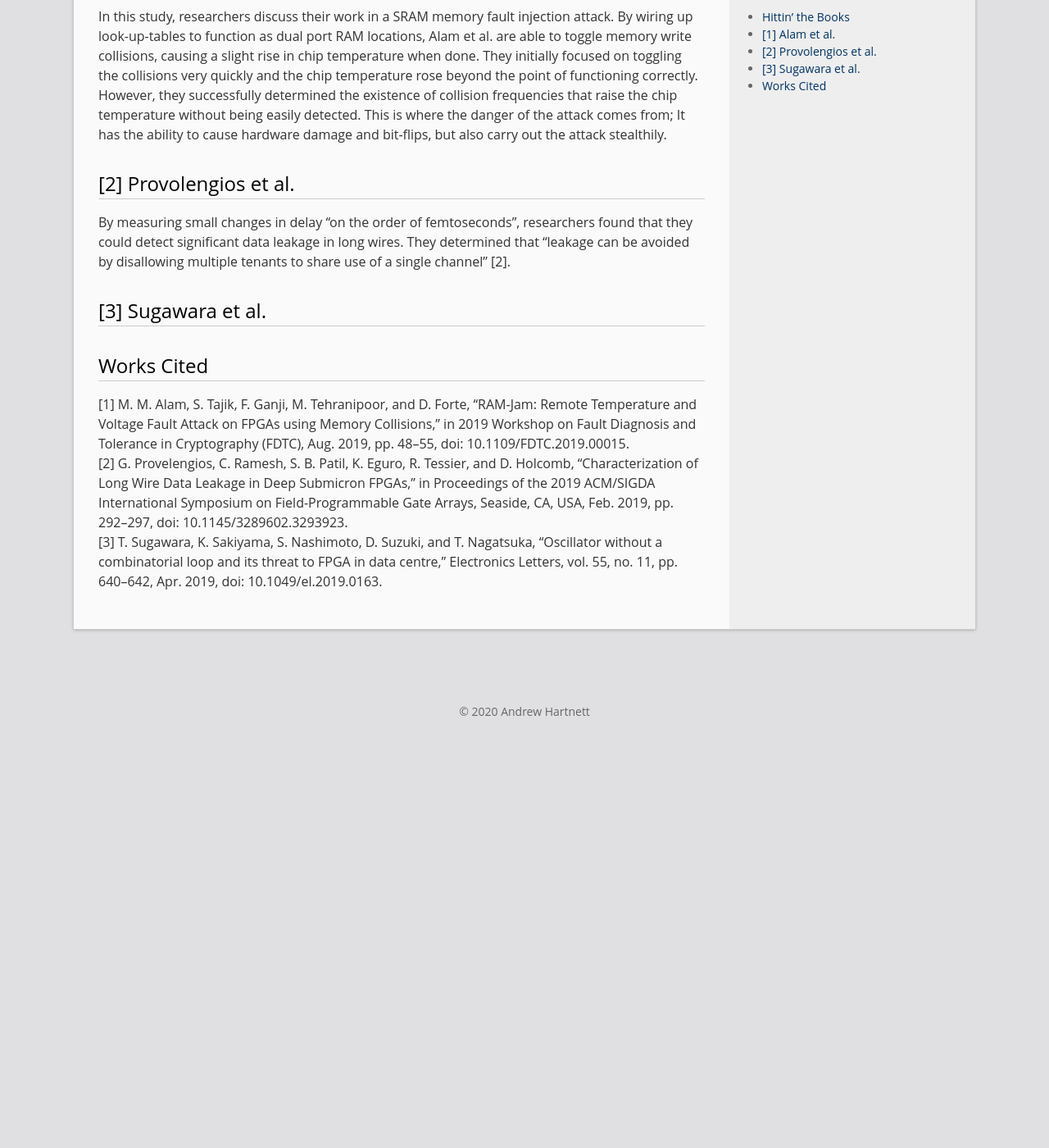
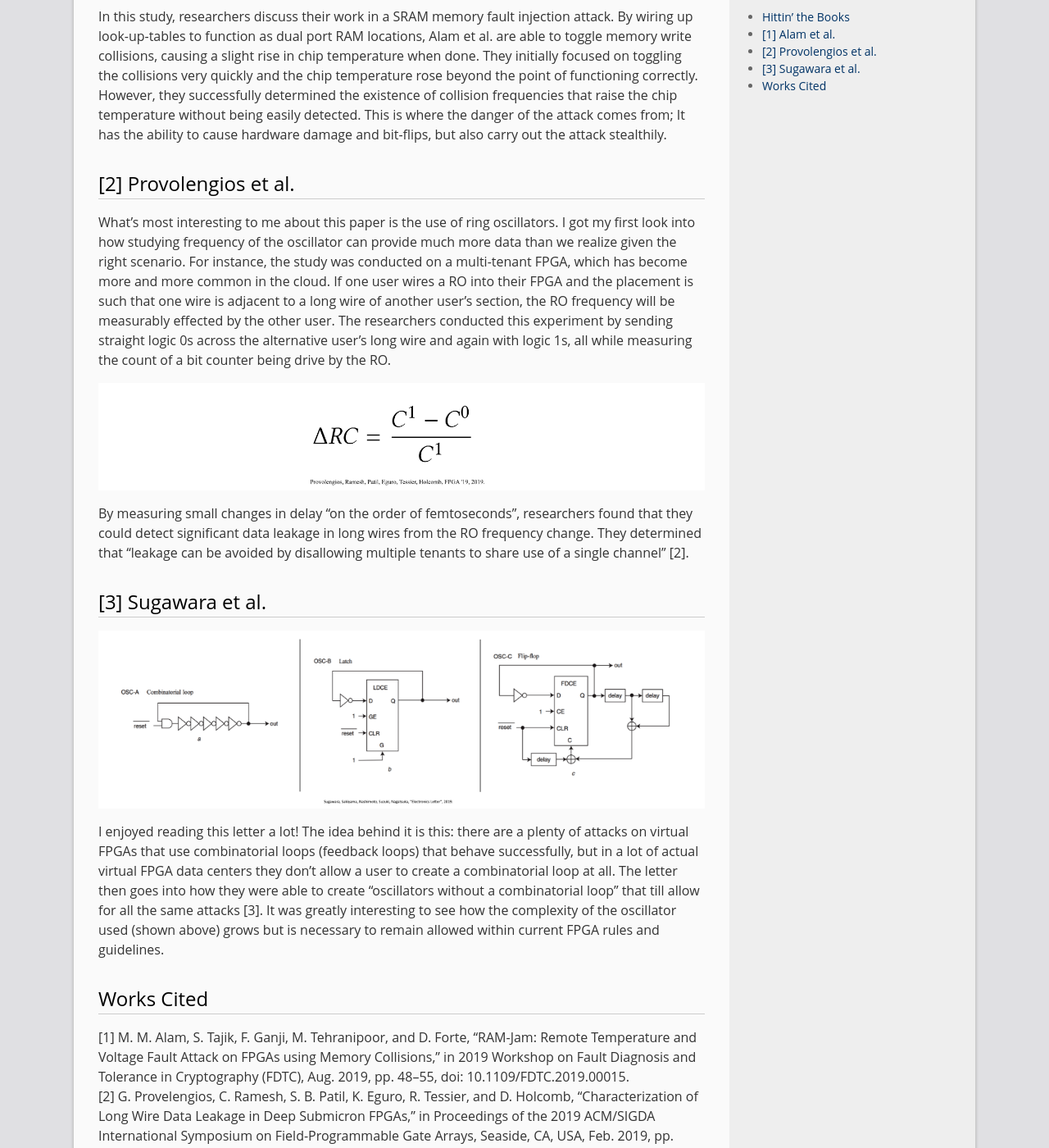
Before and after one commit to andrewH01/andrewH01.github.io, a Jekyll site: the page built from _posts/2020-05-22-week-1.markdown, in a window 1280 px wide and 1400 px high, scrolled down 868 px. Shown: the whole window at 82% size. Built offline with Jekyll 4.4.1, drawn with Linux system fonts in a browser that asks for light colours; before the commit the page ends 1806 px from its top, so only the background shows below that; some of the changed text lies outside the part shown.

Commit message:
Finished week 1 post

```diff
--- a/_posts/2020-05-22-week-1.markdown
+++ b/_posts/2020-05-22-week-1.markdown
@@ -24,11 +24,17 @@ In this study, researchers discuss their work in a SRAM memory fault injection a
 
 # [2] Provolengios et al.
 
-By measuring small changes in delay "on the order of femtoseconds", researchers found that they could detect significant data leakage in long wires. They determined that "leakage can be avoided by disallowing multiple tenants to share use of a single channel" [2].
+What's most interesting to me about this paper is the use of ring oscillators. I got my first look into how studying frequency of the oscillator can provide much more data than we realize given the right scenario. For instance, the study was conducted on a multi-tenant FPGA, which has become more and more common in the cloud. If one user wires a RO into their FPGA and the placement is such that one wire is adjacent to a long wire of another user's section, the RO frequency will be measurably effected by the other user. The researchers conducted this experiment by sending straight logic 0s across the alternative user's long wire and again with logic 1s, all while measuring the count of a bit counter being drive by the RO.
+
+![From "Long Wire Data Leakage", Figure 1](/images/week_1/ro_equation.PNG)
+
+By measuring small changes in delay "on the order of femtoseconds", researchers found that they could detect significant data leakage in long wires from the RO frequency change. They determined that "leakage can be avoided by disallowing multiple tenants to share use of a single channel" [2].
 
 # [3] Sugawara et al.
 
+![From "Oscillator without combinatorial logic", Figure 2](/images/week_1/oscillators3.PNG)
 
+I enjoyed reading this letter a lot! The idea behind it is this: there are a plenty of attacks on virtual FPGAs that use combinatorial loops (feedback loops) that behave successfully, but in a lot of actual virtual FPGA data centers they don't allow a user to create a combinatorial loop at all. The letter then goes into how they were able to create "oscillators without a combinatorial loop" that till allow for all the same attacks [3]. It was greatly interesting to see how the complexity of the oscillator used (shown above) grows but is necessary to remain allowed within current FPGA rules and guidelines.
 
 # Works Cited
 
```
Also changed, not shown: _posts/2020-06-19-week-5.markdown (added, +9 -0 lines), about.markdown (renamed from _drafts/about.markdown), images/week_1/oscillators.PNG (added), images/week_1/oscillators2.PNG (added), images/week_1/oscillators3.PNG (added), images/week_1/ro_equation.PNG (added).
